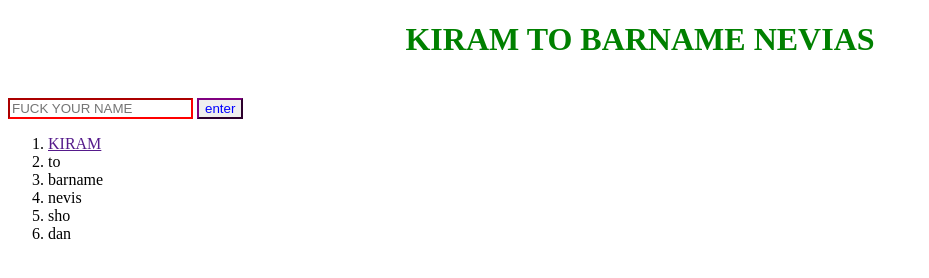
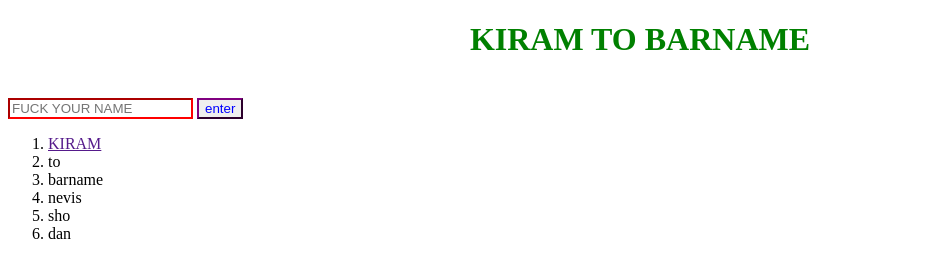
Before and after one commit to AMIRPROGRAMER880/proje1, a plain HTML site: page index.html in a window 1280 px wide. Shown: the whole page, without its empty margins (0-929 px from the left). Drawn offline with Linux system fonts and the light colour scheme.

Commit message:
changing and fucking

```diff
--- a/index.html
+++ b/index.html
@@ -4,7 +4,7 @@
 	<title>my web</title>
 	<link rel="stylesheet" type="text/css" href="style.css">
 </head>
-   	<h1>kiram to barname nevias</h1><br>
+   	<h1>kiram to barname</h1><br>
    	<input id="kir" type="text" name="" placeholder="fuck your name">
    	<button  id="kir2">enter</button><br>
    	<ol>
```
